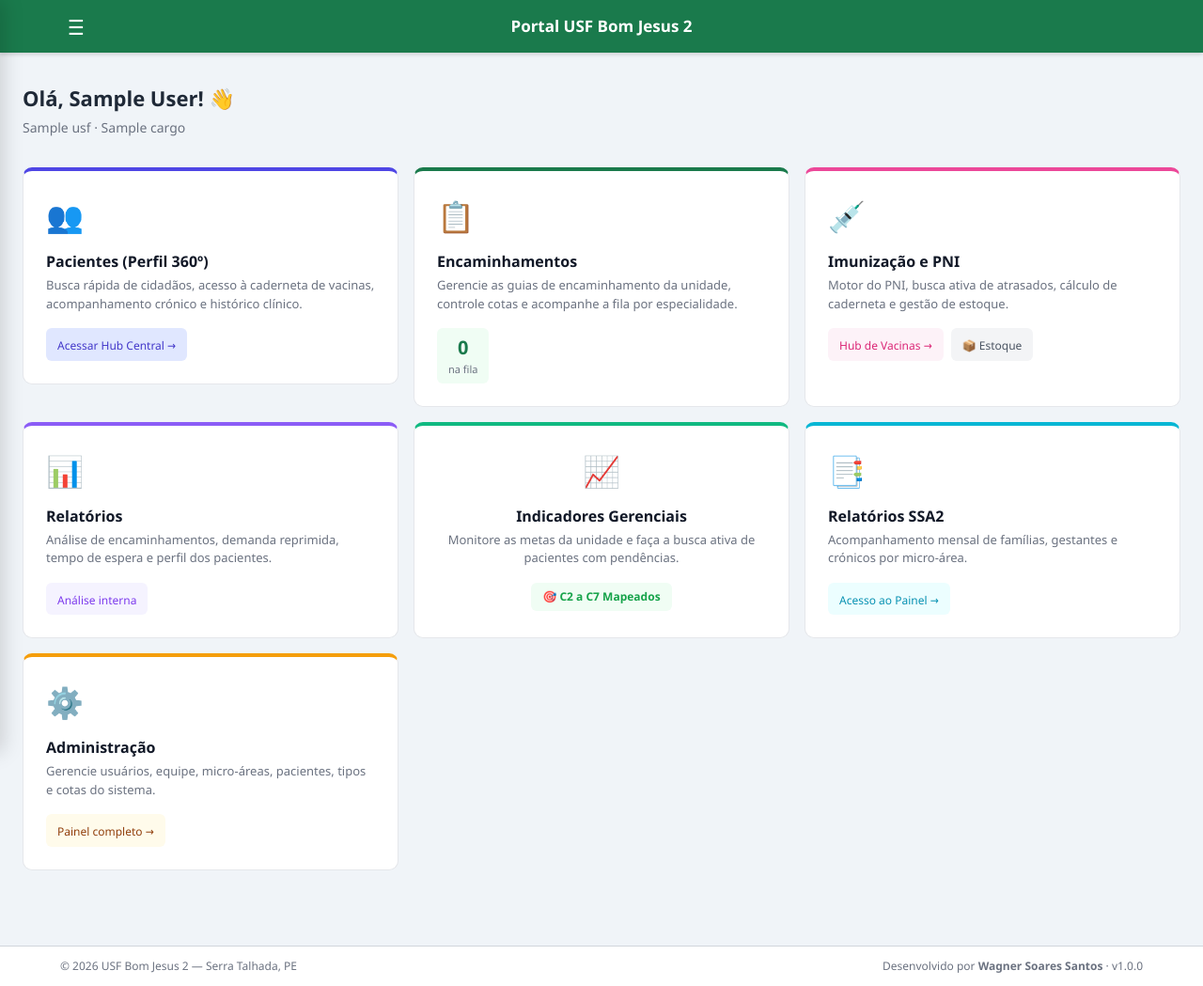
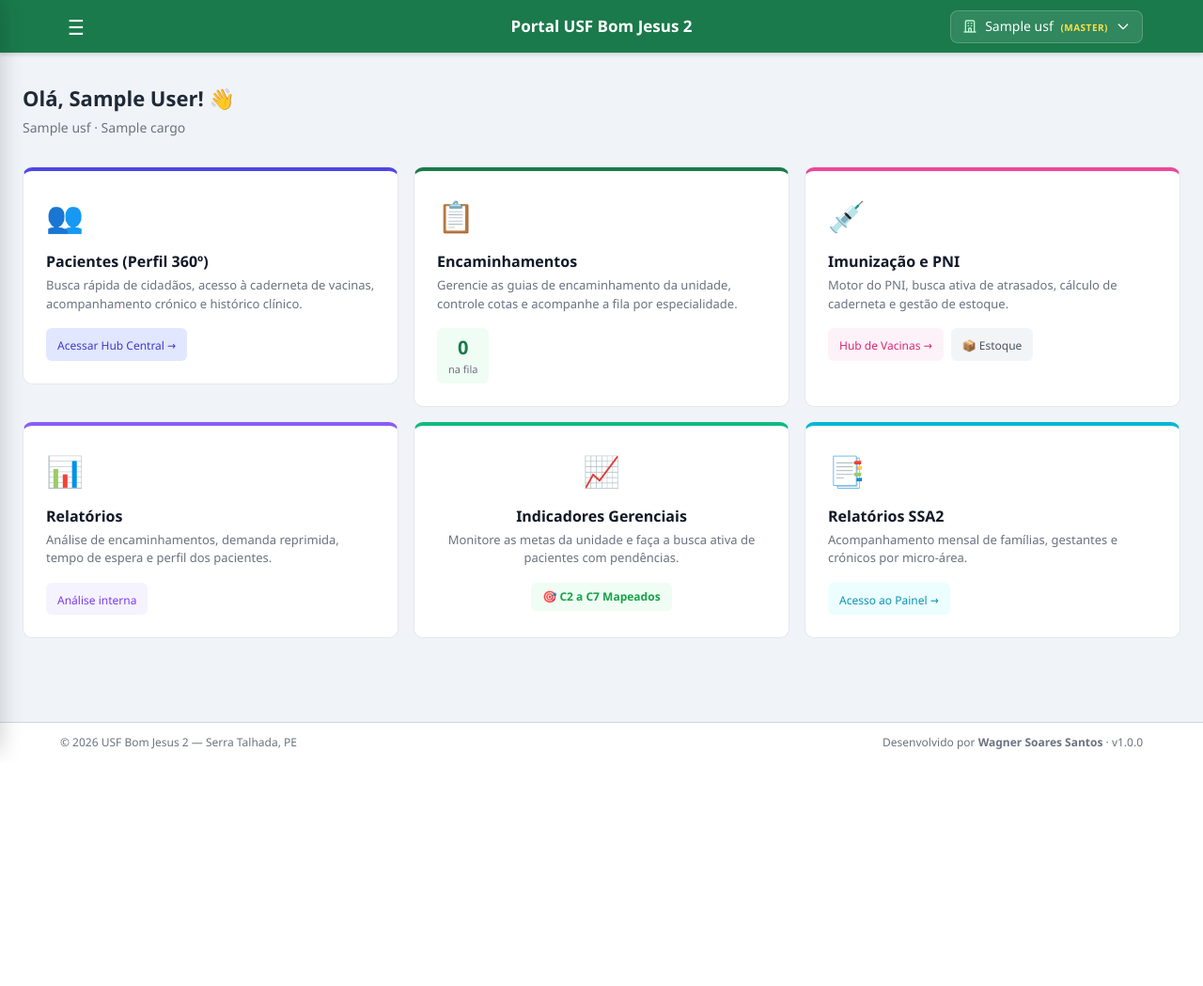
Before and after one commit to wagnersoaressantos/sistema_usf, a Django app: page / in a window 1280 px wide. Shown: the whole page at 94% size. After the commit the page ends 799 px from the top, so only its background shows below. Run offline with Django 5.2, Linux system fonts and the light colour scheme; a user stored in the database is signed in; tables that the repository leaves empty hold one stand-in row (values such as "Sample post"); some libraries are stand-ins or nearby versions.

Commit message:
feat: conclusao da fase 4.5 - multi-tenancy e perfil master

```diff
--- a/core/context_processors.py
+++ b/core/context_processors.py
@@ -4,38 +4,64 @@ from django.utils import timezone
 def sistema_info(request):
     """
     Injeta informações do sistema em todas as telas HTML automaticamente.
-    O Django chama essa função em toda requisição porque ela está
-    registrada em TEMPLATES > context_processors no settings.py.
     """
-    # Importamos aqui dentro para evitar "Dependência Circular"
-    from core.models import Aviso, EquipeUSF, ModuloSistema
+    # Adicionámos o import do modelo USF
+    from core.models import Aviso, EquipeUSF, ModuloSistema, USF
 
     hoje = timezone.now().date()
 
-    # 1. Busca avisos ativos dentro da validade
     avisos = Aviso.objects.filter(
         ativo=True,
         data_validade__gte=hoje
     ).order_by('data_validade')
 
-    # 2. Descobre a USF do usuário logado via vínculo na equipe
-    usuario_usf = None
-    if request.user.is_authenticated:
-        vinculo = EquipeUSF.objects.filter(
-            user=request.user,
-            ativo=True
-        ).select_related('usf').first()
-        if vinculo:
-            usuario_usf = vinculo.usf
-
-    # 3. MÁGICA DOS MÓDULOS (Substituiu a ConfiguracaoSistema)
-    # Lista com o nome dos módulos ativados no painel (Ex: ['encaminhamentos', 'mutirao'])
     modulos_ativos = list(ModuloSistema.objects.filter(ativo=True).values_list('slug_app', flat=True))
 
+    # --- 🚀 MÁGICA DA ALTERNÂNCIA DE USFs E MULTI-TENANCY ---
+    usuario_usf = None
+    usfs_permitidas = []
+    is_master = False
+    is_admin_unidade = False
+
+    if request.user.is_authenticated and hasattr(request.user, 'perfil'):
+        perfil = request.user.perfil
+        is_master = perfil.is_master
+
+        # 1. Lista de Postos Permitidos
+        if is_master:
+            # O Supremo Gestor vê TODAS as USFs do município
+            usfs_permitidas = list(USF.objects.filter(ativo=True).order_by('nome'))
+        else:
+            # O profissional comum vê APENAS as USFs onde tem contrato (vínculo)
+            vinculos = EquipeUSF.objects.filter(user=request.user, ativo=True).select_related('usf')
+            usfs_permitidas = [v.usf for v in vinculos]
+
+        # 2. Descobre qual a USF ativa HOJE
+        if perfil.usf_ativa_padrao and perfil.usf_ativa_padrao in usfs_permitidas:
+            usuario_usf = perfil.usf_ativa_padrao
+        elif usfs_permitidas:
+            # Se não escolheu nenhuma ainda, pega a primeira e salva na memória!
+            usuario_usf = usfs_permitidas[0]
+            perfil.usf_ativa_padrao = usuario_usf
+            perfil.save()
+
+        # 3. Descobre se ele é o "Chefe" (Admin) nesta USF atual
+        if is_master:
+            is_admin_unidade = True
+        elif usuario_usf:
+            vinculo_atual = EquipeUSF.objects.filter(user=request.user, usf=usuario_usf, ativo=True).first()
+            if vinculo_atual:
+                is_admin_unidade = vinculo_atual.is_admin_unidade
+
     return {
-        'sistema':        settings.SISTEMA,
-        'ano_atual':      hoje.year,
-        'avisos':         avisos,
-        'usuario_usf':    usuario_usf,
-        'modulos_ativos': modulos_ativos, # Ajuda o Menu a esconder ou mostrar botões!
+        'sistema':          settings.SISTEMA,
+        'ano_atual':        hoje.year,
+        'avisos':           avisos,
+        'modulos_ativos':   modulos_ativos,
+
+        # Variáveis novas enviadas para os ecrãs (Templates)
+        'usuario_usf':      usuario_usf,
+        'usfs_permitidas':  usfs_permitidas,
+        'is_master':        is_master,
+        'is_admin_unidade': is_admin_unidade,
     }
--- a/core/urls.py
+++ b/core/urls.py
@@ -10,6 +10,9 @@ urlpatterns = [
 
     # hub principal
     path('', views.hub, name='hub'),
+
+    # Alternância de USF (O botão do menu superior)
+    path('alternar-usf/<int:usf_id>/', views.alternar_usf, name='alternar_usf'),
 
     # Área de administração — estrutura base
     path('administracao/',                              views.painel_admin,            name='painel_admin'),
--- a/core/views.py
+++ b/core/views.py
@@ -103,6 +103,37 @@ def hub(request):
 
 def erro_404(request, exception):
     return render(request, '404.html', status=404)
+
+# ─── ALTERNAR USF (MULTI-TENANCY) ─────────────────────────────────────────────
+@login_required
+def alternar_usf(request, usf_id):
+    """Muda a USF ativa do utilizador na sessão atual e recarrega a página."""
+    if request.method == 'POST' and hasattr(request.user, 'perfil'):
+        perfil = request.user.perfil
+        is_master = perfil.is_master
+
+        # Verifica se a USF existe
+        usf = get_object_or_404(USF, pk=usf_id, ativo=True)
+
+        # Verifica se ele tem permissão para aceder a esta USF (se não for Master)
+        tem_permissao = False
+        if is_master:
+            tem_permissao = True
+        else:
+            tem_permissao = EquipeUSF.objects.filter(user=request.user, usf=usf, ativo=True).exists()
+
+        if tem_permissao:
+            # MAGIA: Guarda a escolha no perfil!
+            perfil.usf_ativa_padrao = usf
+            perfil.save()
+            messages.success(request, f'Unidade alterada para {usf.nome}!')
+        else:
+            messages.error(request, 'Você não tem permissão para aceder a esta unidade.')
+
+    # Redireciona de volta para a página onde ele estava (ou para o Hub se falhar)
+    next_url = request.META.get('HTTP_REFERER', reverse('core:hub'))
+    return redirect(next_url)
+
 
 # ════════════════════════════════════════════════════════
 # ÁREA DE ADMINISTRAÇÃO
--- a/templates/base.html
+++ b/templates/base.html
@@ -209,33 +209,61 @@
     {% include 'core/componentes/modal_sair.html' %}
 
     {# ─── COMPONENTE: MENU LATERAL (DRAWER) ─── #}
-        {% include 'core/componentes/menu_lateral.html' %}
-    {% comment %}
-    {# ══ NAVBAR ═════════════════════════════════════════
-       Barra verde no topo com botão ☰ e título centralizado.
-    ════════════════════════════════════════════════════ #}
-    {% endcomment %}
+    {% include 'core/componentes/menu_lateral.html' %}
+
+    {# ══ NAVBAR ═════════════════════════════════════════ #}
     <nav class="navbar">
         <div class="navbar-inner">
 
             {# Botão ☰ — abre o drawer ao clicar #}
             <button class="btn-drawer no-print" onclick="abrirDrawer()">☰</button>
 
-            {% comment %}
-            {# Título centralizado com position:absolute.
-               left:50% + translateX(-50%) centraliza independente
-               do que há nos lados esquerdo e direito. #}
-            {% endcomment %}
             <a href="{% url 'core:hub' %}"
-            class="navbar-brand"
-            style="position:absolute;
-                    left:50%;
-                    transform:translateX(-50%);">
+               class="navbar-brand"
+               style="position:absolute; left:50%; transform:translateX(-50%);">
                 {{ sistema.nome }}
             </a>
 
-            {# Div vazia para equilibrar o botão ☰ e manter o título centrado #}
-            <div style="width:44px;"></div>
+            <!-- 🚀 O NOVO SELETOR DE USFs (DROPDOWN) -->
+            <div class="relative group cursor-pointer flex items-center z-[100]">
+                {% if usuario_usf %}
+                    <!-- Botão Visível na Barra -->
+                    <div class="flex items-center gap-2 bg-white/10 hover:bg-white/20 px-3 py-1.5 rounded-lg transition border border-white/20">
+                        <svg xmlns="http://www.w3.org/2000/svg" class="h-4 w-4 text-green-200" fill="none" viewBox="0 0 24 24" stroke="currentColor">
+                            <path stroke-linecap="round" stroke-linejoin="round" stroke-width="2" d="M19 21V5a2 2 0 00-2-2H7a2 2 0 00-2 2v16m14 0h2m-2 0h-5m-9 0H3m2 0h5M9 7h1m-1 4h1m4-4h1m-1 4h1m-5 10v-5a1 1 0 011-1h2a1 1 0 011 1v5m-4 0h4" />
+                        </svg>
+                        <span class="font-medium text-white truncate max-w-[150px] text-sm" title="{{ usuario_usf.nome }}">
+                            {{ usuario_usf.nome }}
+                            {% if is_master %}<span class="text-[10px] text-yellow-300 ml-1 tracking-wider uppercase font-bold">(Master)</span>{% endif %}
+                        </span>
+                        <svg xmlns="http://www.w3.org/2000/svg" class="h-4 w-4 text-white" fill="none" viewBox="0 0 24 24" stroke="currentColor">
+                            <path stroke-linecap="round" stroke-linejoin="round" stroke-width="2" d="M19 9l-7 7-7-7" />
+                        </svg>
+                    </div>
+
+                    <!-- A Lista Suspensa (Aparece ao passar o rato) -->
+                    <div class="absolute right-0 top-full mt-2 w-64 bg-white rounded-xl shadow-xl border border-gray-100 opacity-0 invisible group-hover:opacity-100 group-hover:visible transition-all duration-200 origin-top-right">
+                        <div class="p-2 border-b border-gray-100">
+                            <p class="text-[11px] font-bold text-gray-500 uppercase tracking-wider px-2">Alternar Unidade</p>
+                        </div>
+                        <div class="max-h-64 overflow-y-auto p-1">
+                            {% for usf_item in usfs_permitidas %}
+                                <form method="POST" action="{% url 'core:alternar_usf' usf_item.pk %}" class="m-0">
+                                    {% csrf_token %}
+                                    <button type="submit" class="w-full text-left px-3 py-2.5 rounded-lg text-sm transition-colors flex items-center justify-between {% if usf_item.pk == usuario_usf.pk %}bg-green-50 text-green-700 font-bold border border-green-100{% else %}text-gray-700 hover:bg-gray-50{% endif %}">
+                                        <span class="truncate pr-2">{{ usf_item.nome }}</span>
+                                        {% if usf_item.pk == usuario_usf.pk %}
+                                            <svg xmlns="http://www.w3.org/2000/svg" class="h-5 w-5 flex-shrink-0 text-green-600" viewBox="0 0 20 20" fill="currentColor"><path fill-rule="evenodd" d="M16.707 5.293a1 1 0 010 1.414l-8 8a1 1 0 01-1.414 0l-4-4a1 1 0 011.414-1.414L8 12.586l7.293-7.293a1 1 0 011.414 0z" clip-rule="evenodd" /></svg>
+                                        {% endif %}
+                                    </button>
+                                </form>
+                            {% endfor %}
+                        </div>
+                    </div>
+                {% else %}
+                    <span class="text-xs text-yellow-300 font-medium bg-white/10 px-2 py-1 rounded">Sem vínculo ativo</span>
+                {% endif %}
+            </div>
 
         </div>
     </nav>
```
Also changed, not shown: core/admin.py (+8 -4 lines), core/models.py (+47 -44 lines), core/migrations/0009_alter_equipeusf_options_alter_perfilusuario_options_and_more.py (added).
